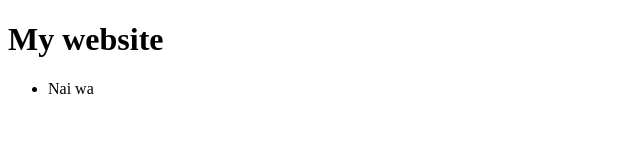
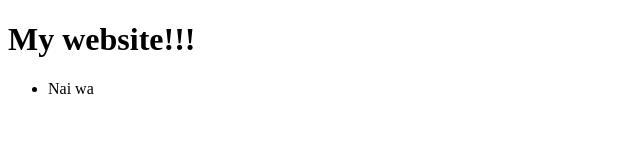
Before and after one commit to Kdherdzin/FirstProject, a plain HTML site: page Projects/Ohaio sekai/index.html in a window 1280 px wide. Shown: the full height of the page, 0-640 px from the left. Drawn offline with Linux system fonts and the light colour scheme.

Commit message:
Update index.html

```diff
--- a/Projects/Ohaio sekai/index.html
+++ b/Projects/Ohaio sekai/index.html
@@ -6,7 +6,7 @@
     <title>Document</title>
 </head>
 <body>
-    <h1>My website</h1>
+    <h1>My website!!!</h1>
     <ul>
         <li>Nai wa</li>
     </ul>
```
